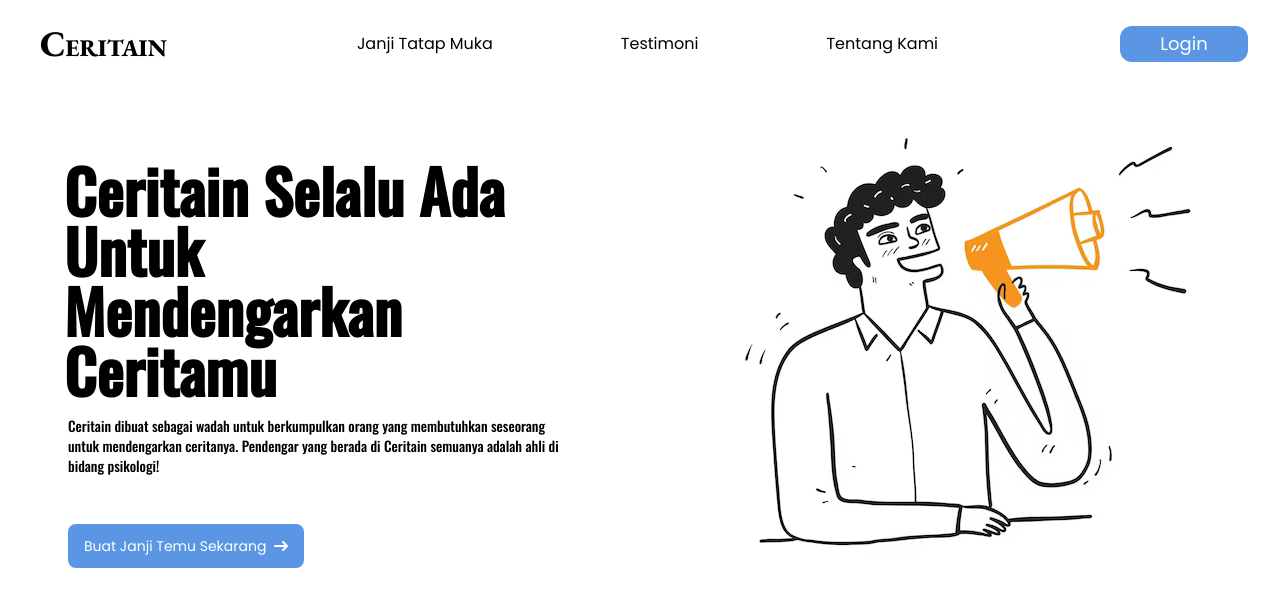
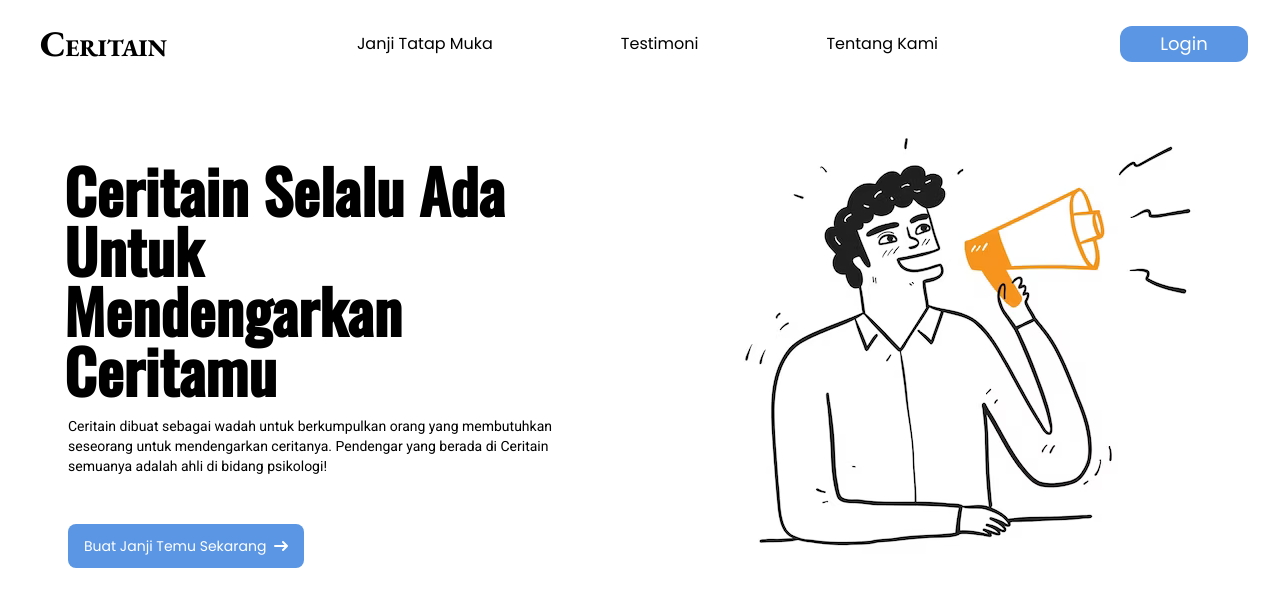
Before and after one commit to AhmadAzkia/ceritain, a React (Create React App) app: page / in a window 1280 px wide. Shown: the top 606 px of the page. Built offline with nearby package versions, Linux system fonts and the light colour scheme; a web font is replaced by a local one.

Commit message:
darwan jelek

```diff
--- a/src/components/home/Jumbotron.js
+++ b/src/components/home/Jumbotron.js
@@ -1,6 +1,7 @@
 import React from "react";
 import logo from "../img/jumbotron.png";
 import '../../css/font.css';
+import '../../App.css';
 
 
 function Jumbotron() {
@@ -25,7 +26,7 @@ function Jumbotron() {
           </div>
 
             <div>
-              <p className="px-4 ml-3 mt-2 md:mt-4 md:ml-3 md:mr-5 md:mb-0 sm:px-4 text-xs md:text-sm md:text-base fontJumbotron2">
+              <p className="px-4 ml-3 mt-2 md:mt-4 md:ml-3 md:mr-5 md:mb-0 sm:px-4 text-xs md:text-sm fontJumbotronn">
                 Ceritain dibuat sebagai wadah untuk berkumpulkan orang yang membutuhkan seseorang untuk mendengarkan ceritanya. Pendengar yang berada di Ceritain semuanya adalah ahli di bidang psikologi!
               </p>
             </div>
--- a/src/css/font.css
+++ b/src/css/font.css
@@ -44,18 +44,9 @@
 }
 
 .fontJumbotron {
-    font-family: 'Asap', sans-serif;
-    font-family: 'Dosis', sans-serif;
-    font-family: 'EB Garamond', serif;
-    font-family: 'Noto Sans Cypro Minoan', sans-serif;
     font-family: 'Oswald', sans-serif;
 }
 
-.fontJumbotron2 {
-    font-family: 'Asap', sans-serif;
-    font-family: 'Dosis', sans-serif;
-    font-family: 'EB Garamond', serif;
-    font-family: 'Itim', cursive;
-    font-family: 'Noto Sans Cypro Minoan', sans-serif;
-    font-family: 'Oswald', sans-serif;
+.fontJumbotronn {
+    font-family: 'Roboto', sans-serif;
 }
```
